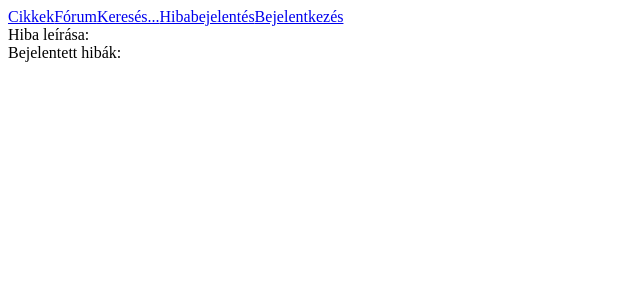
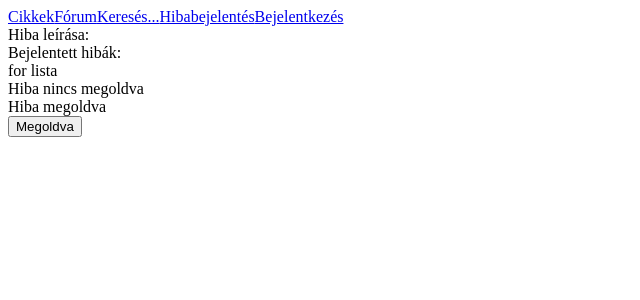
Before and after one commit to PappZsolt1/SzakdolgozatFE, an Angular app: page /error-report in a window 1280 px wide. Shown: the top 300 px of the page, without its empty margins (0-640 px from the left). Built offline with nearby package versions, Linux system fonts and the light colour scheme.

Commit message:
error report html

```diff
--- a/src/app/error-report/error-report.component.html
+++ b/src/app/error-report/error-report.component.html
@@ -1,2 +1,16 @@
 <div *ngIf=true>Hiba leírása:</div>
-<div *ngIf=true>Bejelentett hibák:</div>
+<div *ngIf=true>
+    <label>Bejelentett hibák:</label>
+    <div>
+        for lista
+        <div *ngIf=true>
+            <label>Hiba nincs megoldva</label>
+        </div>
+        <div *ngIf=true>
+            <label>Hiba megoldva</label>
+        </div>
+        <div *ngIf=true>
+            <button>Megoldva</button>
+        </div>
+    </div>
+</div>
```
